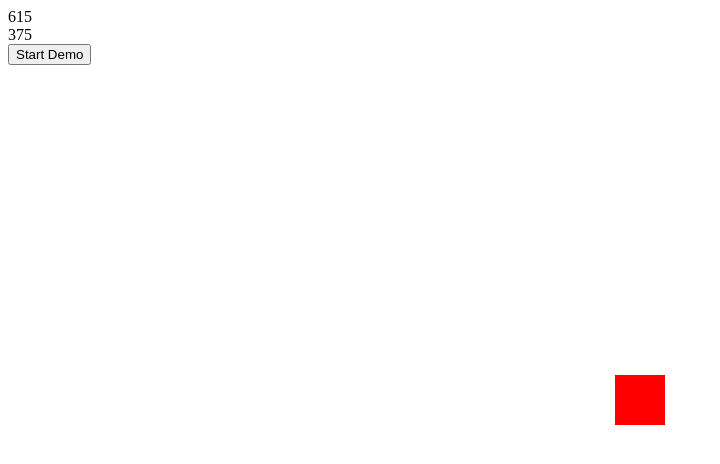
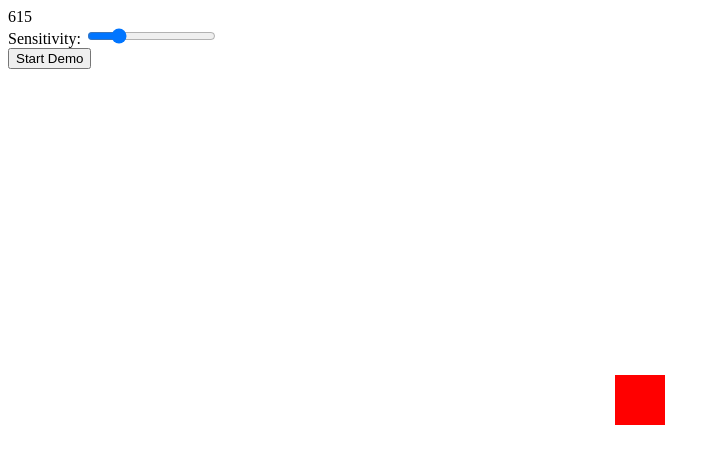
Before and after one commit to Rory3140/bouncing-ball, a plain HTML site: page index.html in a window 1280 px wide. Shown: the whole page, without its empty margins (0-720 px from the left). Drawn offline with Linux system fonts and the light colour scheme.

Commit message:
Add sensitivity slider for object movement

```diff
--- a/index.html
+++ b/index.html
@@ -18,11 +18,15 @@
 <body>
     <div id="object"></div>
     <div id="Object_x"></div>
-    <div id="Object_y"></div>
+    <div>
+        <label for="sensitivitySlider">Sensitivity: </label>
+        <input type="range" id="sensitivitySlider" min="0.1" max="2" step="0.1" value="0.5">
+    </div>
     <button id="start_demo">Start Demo</button>
 
     <script>
         const object = document.getElementById("object");
+        const sensitivitySlider = document.getElementById("sensitivitySlider");
         let screenWidth = window.innerWidth;
         let screenHeight = window.innerHeight;
 
@@ -33,7 +37,6 @@
             object.style.left = `${initialLeft}px`;
             object.style.top = `${initialTop}px`;
             updateField("Object_x", Math.round(initialLeft));
-            updateField("Object_y", Math.round(initialTop));
         }
 
         centerObject(); // Center the object initially
@@ -42,7 +45,7 @@
             document.getElementById(fieldName).innerHTML = value;
         }
 
-        const sensitivity = 0.1; // Lower value for less sensitivity
+        const sensitivity = parseFloat(sensitivitySlider.value);
         let lastX = 0; // Last processed position
 
         function handleMotion(event) {
```
